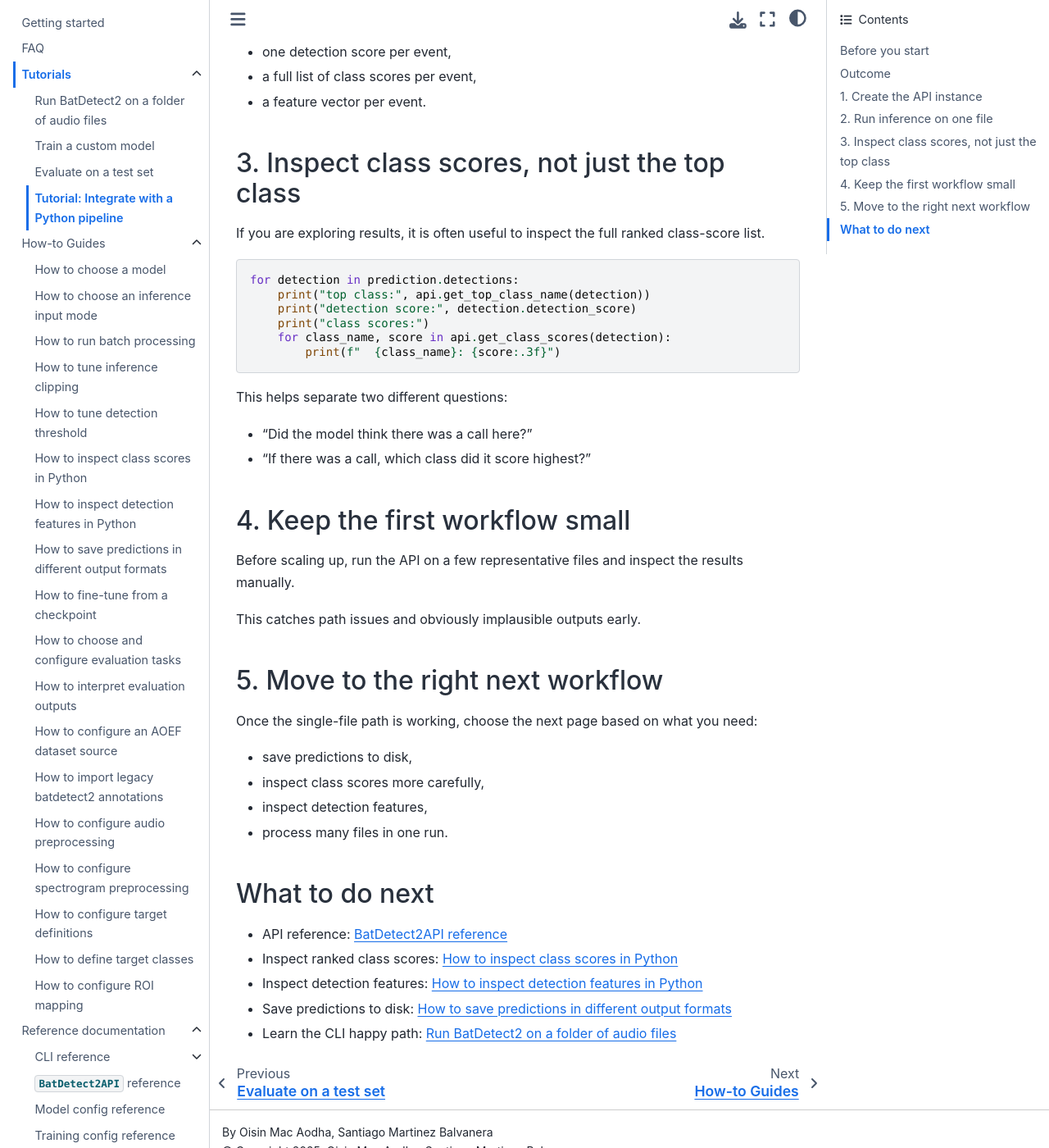
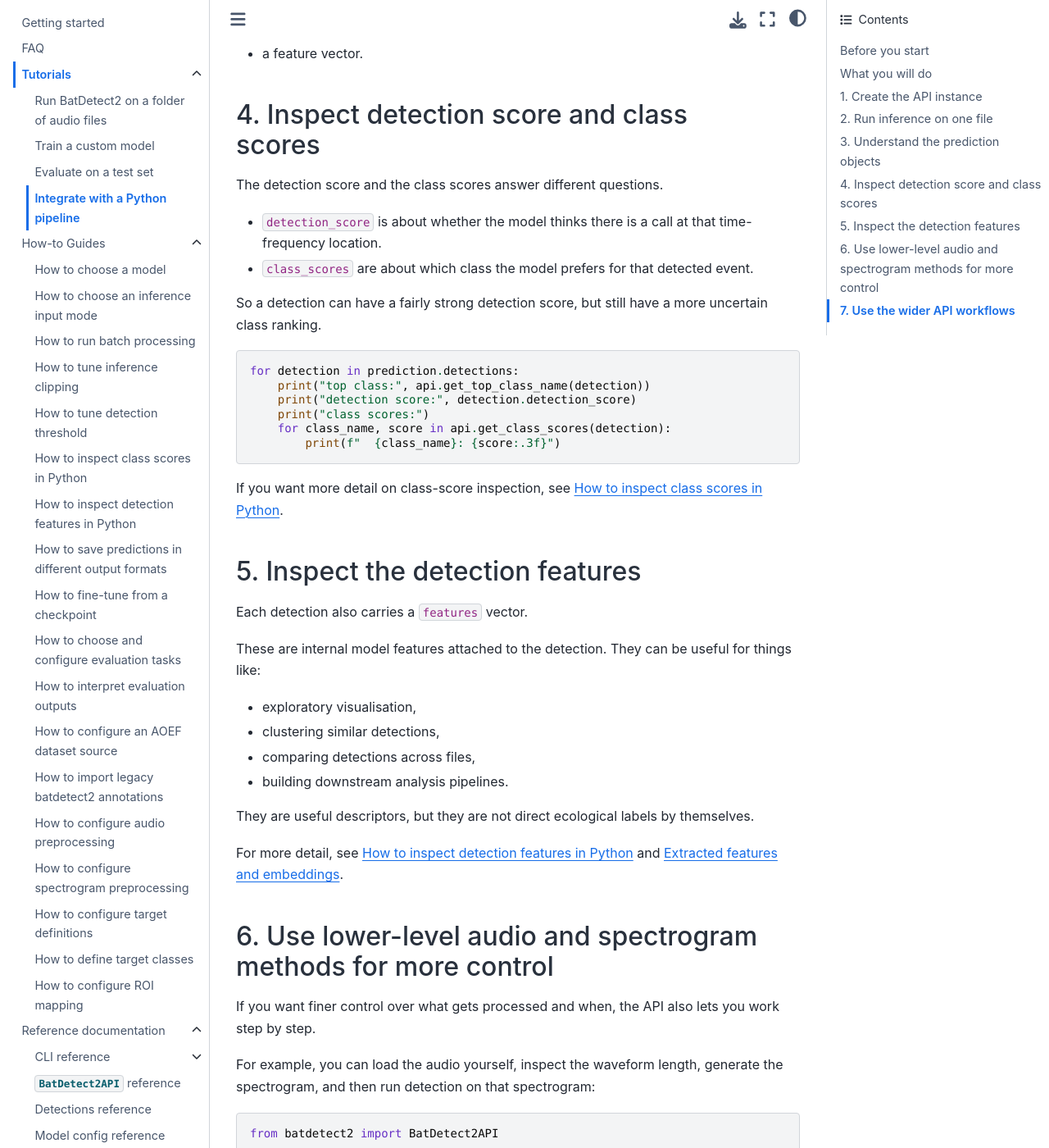
Before and after one commit to macaodha/batdetect2, a Sphinx documentation site: the page built from docs/source/tutorials/integrate-with-a-python-pipeline.md, in a window 1280 px wide and 1400 px high, scrolled down 1884 px. Shown: the whole window at 82% size. Built offline with Sphinx 7.4.7 and the Sphinx Book theme 1.1.4, drawn with Linux system fonts in a browser that asks for light colours; some of the changed text lies outside the part shown.

Commit message:
docs: expand python workflow tutorial

````diff
--- a/docs/source/tutorials/integrate-with-a-python-pipeline.md
+++ b/docs/source/tutorials/integrate-with-a-python-pipeline.md
@@ -1,62 +1,50 @@
-# Tutorial: Integrate with a Python pipeline
+# Integrate with a Python pipeline
 
-This tutorial shows a minimal Python workflow for loading audio, running
-batdetect2, and collecting detections for downstream analysis.
+This tutorial shows a simple Python workflow for loading audio, running BatDetect2, and inspecting the detections.
 
-This tutorial is for people who already want to work in Python.
+Use it when you want to work directly in Python rather than through the CLI.
 
-If you mainly want to run the model on recordings,
-start with {doc}`run-inference-on-folder` instead.
+If you mainly want to run the model on recordings, start with {doc}`run-inference-on-folder` instead.
 
 ## Before you start
 
-- BatDetect2 installed in your Python environment.
-- A model checkpoint.
-- At least one input audio file.
+You need:
 
-```{note}
-This page is more technical than the standard first-run tutorial.
-You do not need this page for a normal first use of BatDetect2.
-```
+- BatDetect2 installed in your Python environment,
+- at least one input audio file.
 
-If you are working from this repository checkout, you can start with:
-
-```text
-src/batdetect2/models/checkpoints/Net2DFast_UK_same.pth.tar
-```
-
-## Outcome
+## What you will do
 
 By the end of this tutorial you will have:
 
 - created a `BatDetect2API` object,
 - run inference on one file,
-- inspected the top class, class-score list, and detection score,
-- identified where to go next for feature extraction, saving predictions, and batch workflows.
+- inspected detections, scores, and features,
+- used lower-level audio and spectrogram methods for more control,
+- identified the next API workflows for batch processing, training, fine-tuning, and evaluation.
 
 ## 1. Create the API instance
 
-Load the checkpoint once and reuse the API object for multiple files.
+For a first run, use the built-in default UK model:
 
 ```python
-from pathlib import Path
+from batdetect2 import BatDetect2API
 
-from batdetect2.api_v2 import BatDetect2API
+# If you don't specify a checkpoint the default model will be loaded
+api = BatDetect2API.from_checkpoint()
+```
 
-api = BatDetect2API.from_checkpoint(Path("path/to/model.ckpt"))
-```
+If you want to use a different checkpoint later, see {doc}`../how_to/choose-a-model`.
 
 ## 2. Run inference on one file
 
 `process_file` is the simplest Python entry point when you want one prediction object per recording.
 
 ```python
-from pathlib import Path
+from batdetect2 import BatDetect2API
 
-from batdetect2.api_v2 import BatDetect2API
-
-api = BatDetect2API.from_checkpoint(Path("path/to/model.ckpt"))
-prediction = api.process_file(Path("path/to/audio.wav"))
+api = BatDetect2API.from_checkpoint()
+prediction = api.process_file("path/to/audio.wav")
 
 for detection in prediction.detections:
     top_class = api.get_top_class_name(detection)
@@ -64,21 +52,34 @@
     print(top_class, score)
 ```
 
+## 3. Understand the prediction objects
+
 `prediction` is a `ClipDetections` object.
+See {doc}`../reference/detections` for the full reference.
 
-It contains:
+Very briefly, `ClipDetections` represents all detections for one processed clip or recording.
+It includes:
 
 - the clip metadata,
-- a list of detections,
-- a box for each detected event,
-- one detection score per event,
-- a full list of class scores per event,
-- a feature vector per event.
+- the list of detections for that clip.
 
-## 3. Inspect class scores, not just the top class
+Each item in `prediction.detections` is a `Detection` object.
 
-If you are exploring results,
-it is often useful to inspect the full ranked class-score list.
+Each `Detection` includes:
+
+- the time-frequency geometry of the event,
+- a detection score,
+- the class scores,
+- a feature vector.
+
+## 4. Inspect detection score and class scores
+
+The detection score and the class scores answer different questions.
+
+- `detection_score` is about whether the model thinks there is a call at that time-frequency location.
+- `class_scores` are about which class the model prefers for that detected event.
+
+So a detection can have a fairly strong detection score, but still have a more uncertain class ranking.
 
 ```python
 for detection in prediction.detections:
@@ -89,30 +90,71 @@
         print(f"  {class_name}: {score:.3f}")
 ```
 
-This helps separate two different questions:
+If you want more detail on class-score inspection, see {doc}`../how_to/inspect-class-scores-in-python`.
 
-- "Did the model think there was a call here?"
-- "If there was a call, which class did it score highest?"
+## 5. Inspect the detection features
 
-## 4. Keep the first workflow small
+Each detection also carries a `features` vector.
 
-Before scaling up, run the API on a few representative files and inspect the results manually.
+These are internal model features attached to the detection.
+They can be useful for things like:
 
-This catches path issues and obviously implausible outputs early.
+- exploratory visualisation,
+- clustering similar detections,
+- comparing detections across files,
+- building downstream analysis pipelines.
 
-## 5. Move to the right next workflow
+They are useful descriptors, but they are not direct ecological labels by themselves.
 
-Once the single-file path is working, choose the next page based on what you need:
+For more detail, see {doc}`../how_to/inspect-detection-features-in-python` and {doc}`../explanation/extracted-features-and-embeddings`.
 
-- save predictions to disk,
-- inspect class scores more carefully,
-- inspect detection features,
-- process many files in one run.
+## 6. Use lower-level audio and spectrogram methods for more control
 
-## What to do next
+If you want finer control over what gets processed and when, the API also lets you work step by step.
 
+For example, you can load the audio yourself, inspect the waveform length, generate the spectrogram, and then run detection on that spectrogram:
+
+```python
+from batdetect2 import BatDetect2API
+
+api = BatDetect2API.from_checkpoint()
+
+audio = api.load_audio("path/to/audio.wav")
+print(audio.shape)
+
+spec = api.generate_spectrogram(audio)
+print(spec.shape)
+
+detections = api.process_spectrogram(spec)
+print(len(detections))
+```
+
+This is helpful when you want to:
+
+- inspect the loaded audio before inference,
+- inspect the generated spectrogram,
+- control which audio segment is processed,
+- run only part of the pipeline in custom code.
+
+You can also call `process_audio(audio)` directly if you already have the waveform array in memory.
+
+## 7. Use the wider API workflows
+
+The Python API is not only for single-file inference.
+It also exposes methods for batch processing, training, evaluation, and fine-tuning.
+
+Examples:
+
+- `process_files(...)` for batch processing from Python,
+- `train(...)` for training,
+- `evaluate(...)` for evaluation,
+- `finetune(...)` for fine-tuning.
+
+Useful next pages:
+
+- Choose a different model: {doc}`../how_to/choose-a-model`
+- Run batch predictions: {doc}`../how_to/run-batch-predictions`
+- Train a custom model: {doc}`train-a-custom-model`
+- Evaluate on a test set: {doc}`evaluate-on-a-test-set`
+- Fine-tune from a checkpoint: {doc}`../how_to/fine-tune-from-a-checkpoint`
 - API reference: {doc}`../reference/api`
-- Inspect ranked class scores: {doc}`../how_to/inspect-class-scores-in-python`
-- Inspect detection features: {doc}`../how_to/inspect-detection-features-in-python`
-- Save predictions to disk: {doc}`../how_to/save-predictions-in-different-output-formats`
-- Learn the CLI happy path: {doc}`run-inference-on-folder`
````
Also changed, not shown: docs/source/reference/detections.md (added, +42 -0 lines), docs/source/reference/index.md (+1 -0 lines).
